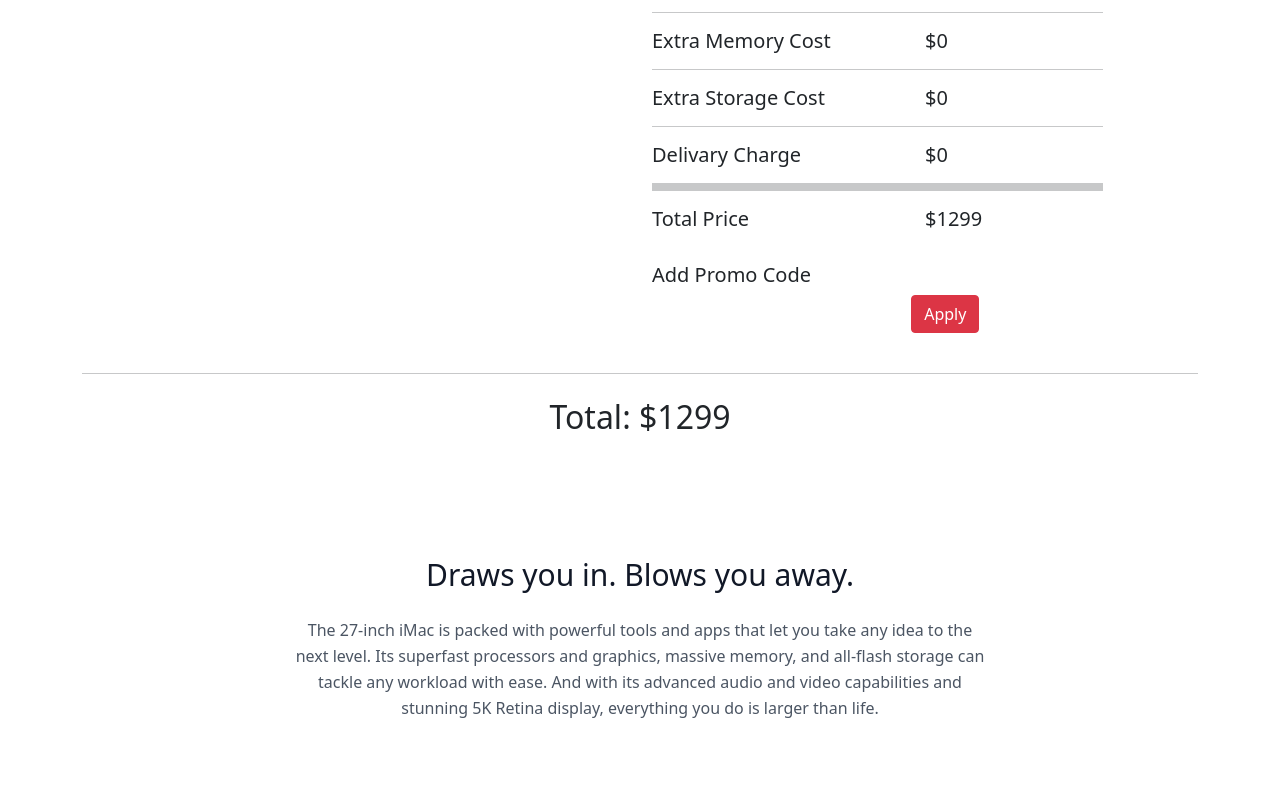
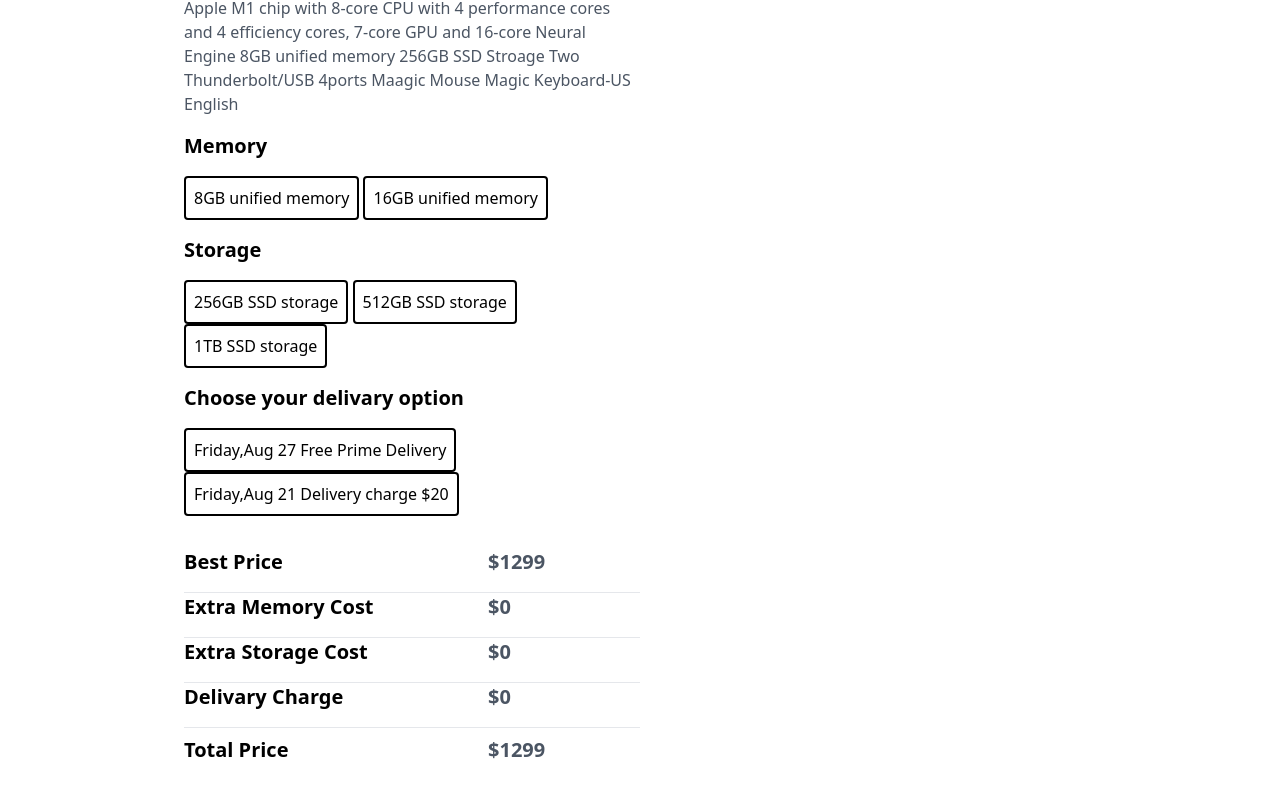
Before and after one commit to Tanbin001/product-purchase-view, a plain HTML site: page index.html in a window 1280 px wide. Shown: the part 807-1600 px from the top of the page. Drawn offline with nearby package versions, Linux system fonts and the light colour scheme.

Commit message:
update-tailwind

```diff
--- a/index.html
+++ b/index.html
@@ -10,7 +10,7 @@
     <!-- TailWind CSS -->
     <link href="https://unpkg.com/tailwindcss@^2/dist/tailwind.min.css" rel="stylesheet">
     <!-- bootstrap style sheet  -->
-    <link href="https://cdn.jsdelivr.net/npm/bootstrap@5.1.0/dist/css/bootstrap.min.css" rel="stylesheet">
+    <!-- <link href="https://cdn.jsdelivr.net/npm/bootstrap@5.1.0/dist/css/bootstrap.min.css" rel="stylesheet"> -->
 
 </head>
 
@@ -39,94 +39,118 @@
     </header>
 
     <main>
-        <!-- purchase part start -->
-        <section class="container mt-4">
-            <div class="row ">
-                <!-- image part  -->
-                <div class="col-6">
-                    <img class="w-75" src="images/mac.png" alt="">
+        <!-- product section start -->
+        <section class="text-gray-600 body-font overflow-hidden">
+            <div class="px-5 py-24 mx-auto">
+                <div class="lg:w-4/5 mx-auto flex flex-wrap">
+                    <div>
+                        <img alt="ecommerce" class="object-cover object-center mr-24" width="500px" height="200px"
+                            src="images/mac.png">
                     </div>
-                <div class="container col-6 d-flex flex-column">
+                    <div class="lg:w-1/2 w-full lg:pl-10 lg:py-6 mt-6 lg:mt-0">
                         <!-- desciption part  -->
                         <div class="mb-4">
-                        <h2>Customize your Blue 24-inch iMac with Apple M1 chip</h2>
-                        <p>Apple M1 chip with 8-core CPU with 4 performance cores and 4 efficiency cores, 7-core GPU and
-                            16-core Neural Engine 8GB unified memory 256GB SSD Stroage Two Thunderbolt/USB 4ports Maagic
+                            <h2 class="font-semibold text-4xl pb-4 text-black">Customize your Blue 24-inch iMac with Apple M1 chip</h2>
+                            <p>Apple M1 chip with 8-core CPU with 4 performance cores and 4 efficiency cores, 7-core GPU
+                                and
+                                16-core Neural Engine 8GB unified memory 256GB SSD Stroage Two Thunderbolt/USB 4ports
+                                Maagic
                                 Mouse Magic Keyboard-US English</p>
                         </div>
                         <!-- add memory part  -->
                         <div class="mb-4">
-                        <h4>Memory</h4>
-                        <button id="add-8gb-memory" type="button" class="btn border-3 border-dark">8GB unified memory
+                            <h4 class="font-semibold text-xl pb-4 text-black">Memory</h4>
+                            <button id="add-8gb-memory" type="button"
+                                class="bg-white border-2 focus:outline-none focus:ring-2 focus:ring-grey-600 focus:ring-opacity-50 border-black text-base text-black rounded p-2">8GB
+                                unified
+                                memory
                             </button>
-                        <button id="add-16gb-memory" type="button" class="btn border-3 border-dark">16GB unified memory
+                            <button id="add-16gb-memory" type="button"
+                                class="bg-white border-2 focus:outline-none focus:ring-2 focus:ring-grey-600 focus:ring-opacity-50 border-black text-base text-black rounded p-2">16GB
+                                unified
+                                memory
                             </button>
                         </div>
                         <!-- Storage part  -->
                         <div class="mb-4">
-                        <h4>Storage</h4>
-                        <button id="add-256gb-ssd" type="button" class="btn border-3 border-dark">256GB SSD
+                            <h4 class="font-semibold text-xl pb-4 text-black">Storage</h4>
+                            <button id="add-256gb-ssd" type="button"
+                                class="bg-white border-2 focus:outline-none focus:ring-2 focus:ring-grey-600 focus:ring-opacity-50 border-black text-base text-black rounded p-2">256GB
+                                SSD
                                 storage</button>
-                        <button id="add-512gb-ssd" type="button" class="btn border-3 border-dark">512GB SSD
+                            <button id="add-512gb-ssd" type="button"
+                                class="bg-white border-2 focus:outline-none focus:ring-2 focus:ring-grey-600 focus:ring-opacity-50 border-black text-base text-black rounded p-2">512GB
+                                SSD
                                 storage</button>
-                        <button id="add-1tb-ssd" type="button" class="btn border-3 border-dark">1TB SSD storage</button>
+                            <button id="add-1tb-ssd" type="button"
+                                class="bg-white border-2 focus:outline-none focus:ring-2 focus:ring-grey-600 focus:ring-opacity-50 border-black text-base text-black rounded p-2">1TB
+                                SSD
+                                storage</button>
                         </div>
                         <!-- Shipment part  -->
                         <div class="mb-4">
-                        <h4>Choose your delivary option</h4>
-                        <button id="free-delivery" type="button" class="btn border-3 border-dark">Friday,Aug 27 Free
+                            <h4 class="font-semibold text-xl pb-4 text-black">Choose your delivary option</h4>
+                            <button id="free-delivery" type="button"
+                                class="bg-white border-2 focus:outline-none focus:ring-2 focus:ring-grey-600 focus:ring-opacity-50 border-black text-base text-black rounded p-2">Friday,Aug
+                                27 Free
                                 Prime
                                 Delivery</button>
-                        <button id="paid-delivary" type="button" class="btn border-3 border-dark">Friday,Aug 21 Delivery
+                            <button id="paid-delivary" type="button"
+                                class="bg-white border-2 focus:outline-none focus:ring-2 focus:ring-grey-600 focus:ring-opacity-50 border-black text-base text-black rounded p-2">Friday,Aug
+                                21
+                                Delivery
                                 charge
                                 $20</button>
                         </div>
                         <!-- additinal price / total price calculation part -->
-                    <div class="row mt-4 pt-4 ">
-                        <div class="col-6 pe-0">
-                            <h5>Best Price</h5>
+                        <div class="grid grid-cols-3 mt-4 pt-4 ">
+                            <div class="col-span-2 pr-0">
+                                <h5 class="font-semibold text-xl pb-4 text-black">Best Price</h5>
                                 <hr>
-                            <h5>Extra Memory Cost</h5>
+                                <h5 class="font-semibold text-xl pb-4 text-black">Extra Memory Cost</h5>
                                 <hr>
-                            <h5>Extra Storage Cost</h5>
+                                <h5 class="font-semibold text-xl pb-4 text-black">Extra Storage Cost</h5>
                                 <hr>
-                            <h5>Delivary Charge</h5>
+                                <h5 class="font-semibold text-xl pb-4 text-black">Delivary Charge</h5>
                                 <hr class="p-1">
-                            <h5>Total Price</h5>
+                                <h5 class="font-semibold text-xl pb-4 text-black">Total Price</h5>
                             </div>
-                        <div class="col-4 ps-0">
-                            <h5>$<span id="best-price">1299</span></h5>
+                            <div class=" pl-0">
+                                <h5 class="font-semibold text-xl pb-4">$<span id="best-price">1299</span></h5>
                                 <hr>
-                            <h5>$<span id="memory-cost">0</span></h5>
+                                <h5 class="font-semibold text-xl pb-4">$<span id="memory-cost">0</span></h5>
                                 <hr>
-                            <h5>$<span id="storage-cost">0</span></h5>
+                                <h5 class="font-semibold text-xl pb-4">$<span id="storage-cost">0</span></h5>
                                 <hr>
-                            <h5>$<span id="delivary-cost">0</span></h5>
+                                <h5 class="font-semibold text-xl pb-4">$<span id="delivary-cost">0</span></h5>
                                 <hr class="p-1">
-                            <h5>$<span id="total-price">1299</span></h5>
+                                <h5 class="font-semibold text-xl pb-4">$<span id="total-price">1299</span></h5>
                                 <h5></h5>
                             </div>
-                        <div class="col-10 my-4">
-                            <h5>Add Promo Code</h5>
-                            <input id="coupon-input" type="text">
-                            <button id="coupon-apply" class="btn btn-danger mx-4">Apply</button>
+                            <div class="col-span-3 my-4">
+                                <h5 class="font-semibold text-xl pb-4 text-black">Add Promo Code</h5>
+                                <!-- <input class="border-4" id="coupon-input" type="text"> -->
+                                <input id="coupon-input"
+                                    class="border border-black focus:outline-none focus:ring-2 focus:ring-red-500 focus:border-transparent w-56 h-10">
+                                <button id="coupon-apply"
+                                    class="transition duration-500 ease-in-out bg-blue-600 hover:bg-red-600 transform hover:-translate-y-1 hover:scale-110 p-2 text-white text-2xl rounded">
+                                    Apply
+                                </button>
                             </div>
                         </div>
-
                     </div>
                 </div>
                 <hr>
                 <!-- Total price part -->
                 <div>
-                <h2 class="text-center my-4">Total: $<span id="total">1299</span></h2>
+                    <h2 class="text-center font-bold text-4xl p-4">Total: $<span id="total">1299</span></h2>
                 </div>
-
         </section>
-        <!-- purchase part end -->
+        <!-- product section end -->
 
         <!-- gallery part start -->
         <section class="text-gray-600 body-font">
-            <div class="container px-5 py-24 mx-auto">
+            <div class="px-5 py-24 mx-auto">
                 <div class="flex flex-col text-center w-full mb-20">
                     <h1 class="sm:text-3xl text-2xl font-medium title-font mb-4 text-gray-900">Draws you in. Blows you
                         away.</h1>
@@ -235,14 +259,19 @@
         <!-- Footer part start -->
         <footer class="text-gray-600 body-font">
             <div class="px-5 py-8 mx-auto flex items-center sm:flex-row flex-col">
-                <a class="flex title-font font-medium items-center text-gray-900 md:mb-0 ">
+                <a class="flex title-font font-medium items-center text-gray-900 md:mb-0 no-underline">
                     <img src="images/macbook.png" alt="">
                     <span class="ml-3 text-3xl font-mono font-semibold">The Macs</span>
                 </a>
-                <p class="text-sm text-gray-500 sm:ml-4 sm:pl-4 sm:border-l-2 sm:border-gray-200 sm:py-2 sm:mt-0 mt-4">©
+                <div class="md:ml-auto md:mr-auto pl-36 flex flex-wrap items-center text-base justify-center">
+                    <p
+                        class="text-sm text-gray-500 sm:ml-4 sm:pl-4 sm:pr-4 sm:border-l-2 sm:border-r-2 sm:border-gray-200 sm:py-2 sm:mt-0 mt-4">
+                        ©
                         2020 The Macs —
-                    <a href="#" class="text-gray-600 ml-1" rel="noopener noreferrer" target="_blank">@TanbinSiddique</a>
+                        <a href="https://www.facebook.com/IntroVerse.siddiqui" class="text-gray-600 ml-1 no-underline no-underline hover:underline" rel="noopener noreferrer"
+                            target="_blank">@TanbinSiddique</a>
                     </p>
+                </div>
                 <span class="inline-flex sm:ml-auto sm:mt-0 mt-4 justify-center sm:justify-start">
                     <a class="text-gray-500">
                         <svg fill="currentColor" stroke-linecap="round" stroke-linejoin="round" stroke-width="2"
```
Lines whose indentation alone changed are shown as unchanged.
